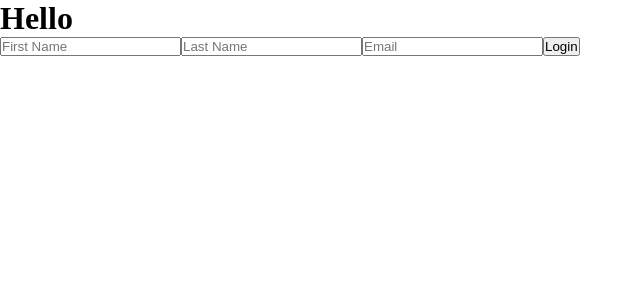
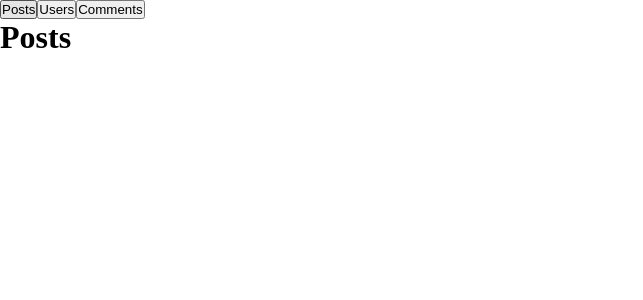
Before and after one commit to shivamt0602/React-practice, a React (Create React App) app: page / in a window 1280 px wide. Shown: the top 300 px of the page, without its empty margins (0-643 px from the left). Built offline with nearby package versions, Linux system fonts and the light colour scheme.

Commit message:
useEffect used with no dependable parameter

```diff
--- a/src/App.js
+++ b/src/App.js
@@ -4,63 +4,47 @@ import Header from "./Components/Header"
 import Contacts from "./Components/Contacts"
 import contacts from "./ContactList"
 import Login from "./Components/Login"
-import { useState } from 'react';
+import { useState,useEffect } from 'react';
 
 // here App is a component which is added in index.js
 
 
 const App = ()=>{
 
-  const [Data,SetData] = useState({
-    fname : "",
-    lname : "",
-    Email : ""
-  })
 
+  const[Reference,SetReference] = useState("Posts")
 
   const HandleChange = (event)=>{
 
+
     const Name = event.target.name
-    const newVal = event.target.value
+    const NewVal = event.target.value;
 
-    SetData((prevVal)=>{
-      if(Name == "first-name"){
-        return {
-          fname : newVal,
-          lname : prevVal.lname,
-          Email : prevVal.Email
-        }
-      }
-      else if(Name == "last-name"){
-        return{
-          fname : prevVal.fname,
-          lname : newVal,
-          Email : prevVal.Email
-        }
-      }
-      else{
-        return {
-          fname : prevVal.fname,
-          lname : prevVal.lname,
-          Email : newVal
-        }
-      }
-    })
+    if(Name == "post"){
+      SetReference("Posts")
+    }
+    else if(Name == "user"){
+      SetReference("Users")
+    }
+    else{
+      SetReference("Comments")
+    }
+  }
 
-  }
+  useEffect(()=>{
+    console.log("rendered")
+  },[])
 
 
 
   return(
     <>
-    <h1>Hello {Data.fname} {Data.lname}</h1>
-    <p>{Data.Email}</p>
-    <form>
-      <input placeholder='First Name' id="Fname-Id" onChange={HandleChange} name="first-name"></input>
-      <input placeholder='Last Name' id="Lname-Id" onChange={HandleChange} name = "last-name"></input>
-      <input placeholder='Email' id="Email-Id" onChange={HandleChange} name = "email-name"></input>
-      <button>Login</button>
-    </form>
+     <div>
+      <button onClick={HandleChange} name="post">Posts</button>
+      <button onClick={HandleChange} name="user">Users</button>
+      <button onClick={HandleChange} name="comment">Comments</button>
+     </div>
+     <h1>{Reference}</h1>
     </>
   )
 }
```
